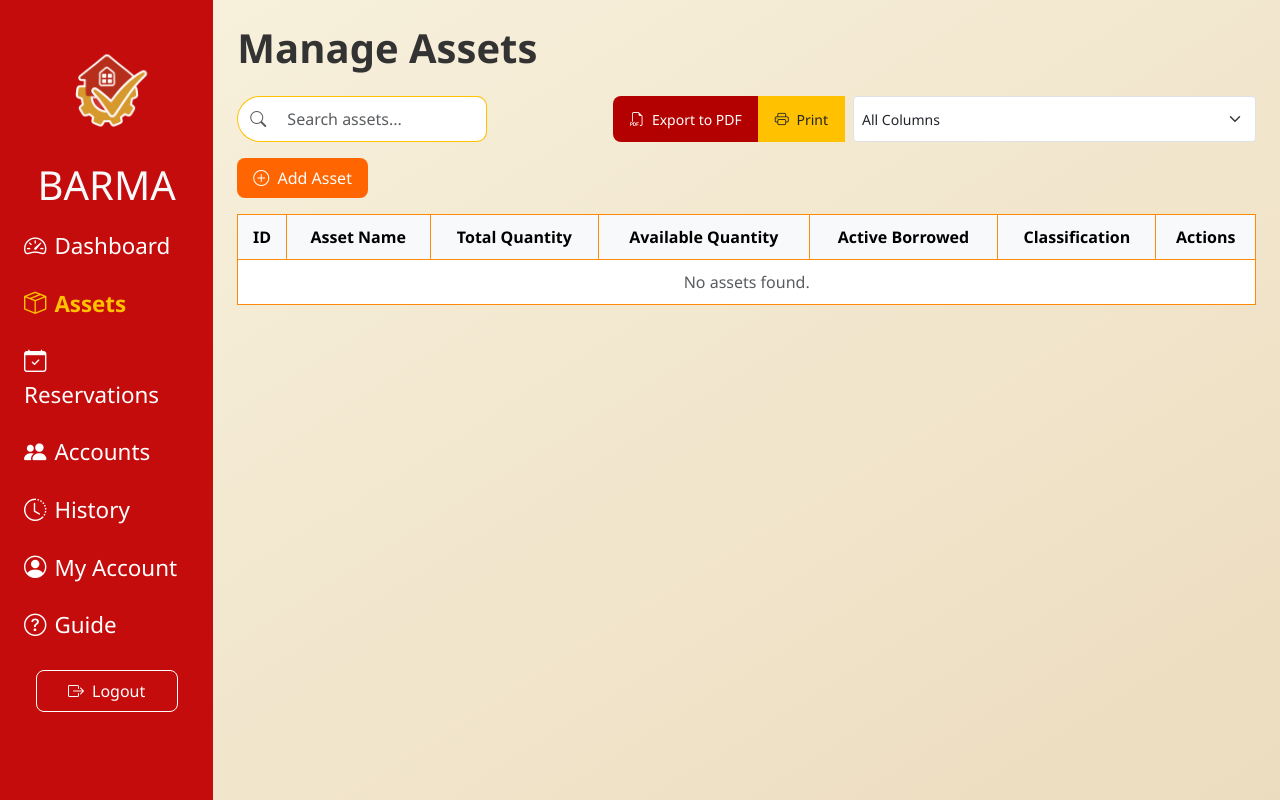
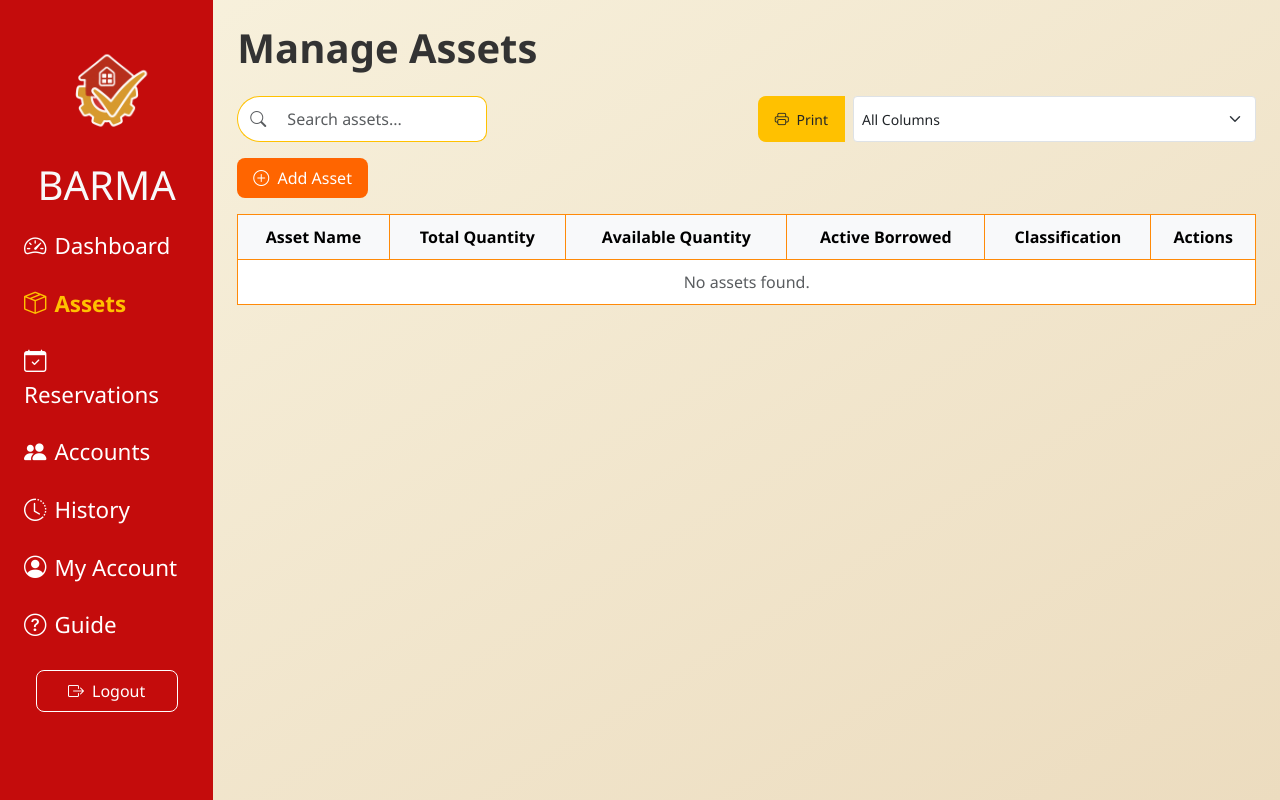
Before and after one commit to Mackynie/flask-borrowing, a Flask app: page /assets in a window 1280 px wide. Run offline with Flask 2, Linux system fonts and the light colour scheme; the visitor is signed in with stand-in values (Sample User, id 1); data comes from the database, SQL or seed files in the repository; data that the repository does not hold is empty; parts of the project's set-up code (start-up, migrations or seed data) failed here and were passed over; some libraries are stand-ins or nearby versions.

Commit message:
Update assets.html

```diff
--- a/admin_web/templates/assets.html
+++ b/admin_web/templates/assets.html
@@ -75,9 +75,6 @@
           <input type="text" id="searchInput" class="form-control border-start-0" placeholder="Search assets...">
         </div>
         <div class="btn-group">
-          <button class="btn btn-sm text-white" style="background-color: #b30000;" onclick="exportFilteredToPDF()">
-            <i class="bi bi-filetype-pdf me-1"></i> Export to PDF
-          </button>
           <button class="btn btn-sm text-dark" style="background-color: #FFC100;" onclick="printReport()">
             <i class="bi bi-printer me-1"></i> Print
           </button>
@@ -104,7 +101,6 @@
         <table class="table table-bordered table-hover align-middle" id="assetsTable">
           <thead class="table-light">
             <tr>
-              <th>ID</th>
               <th>Asset Name</th>
               <th>Total Quantity</th>
               <th>Available Quantity</th>
@@ -118,7 +114,6 @@
               {% set active_borrowed = borrowings | selectattr('asset_id', 'equalto', asset.id) | selectattr('status', 'equalto', 'Approved') | map(attribute='quantity') | sum %}
               {% set available_assets = asset.quantity - active_borrowed %}
               <tr class="export-visible">
-                <td>{{ asset.id }}</td>
                 <td>{{ asset.name }}</td>
                 <td>{{ asset.quantity }}</td>
                 <td>{{ available_assets if available_assets > 0 else 0 }}</td>
```
